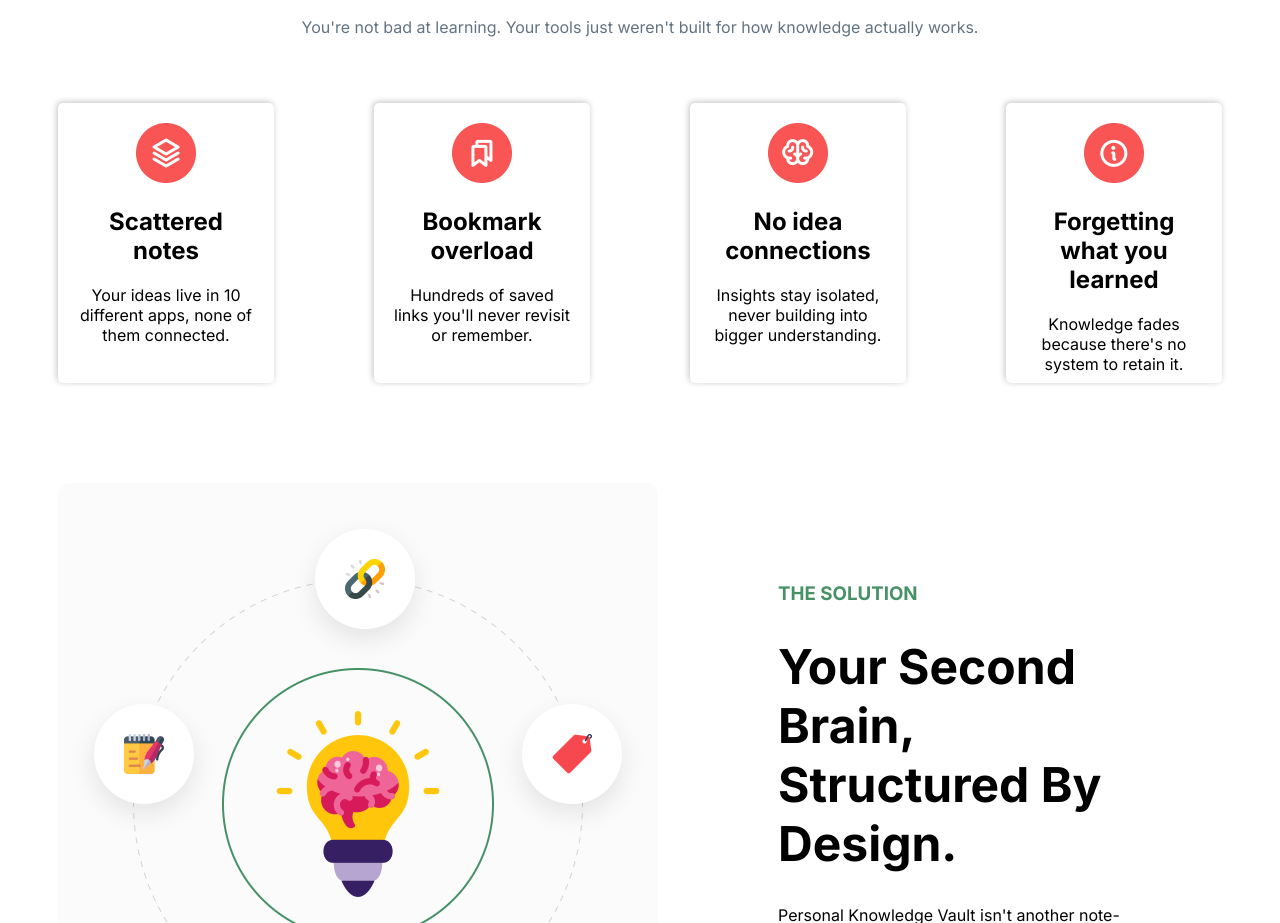
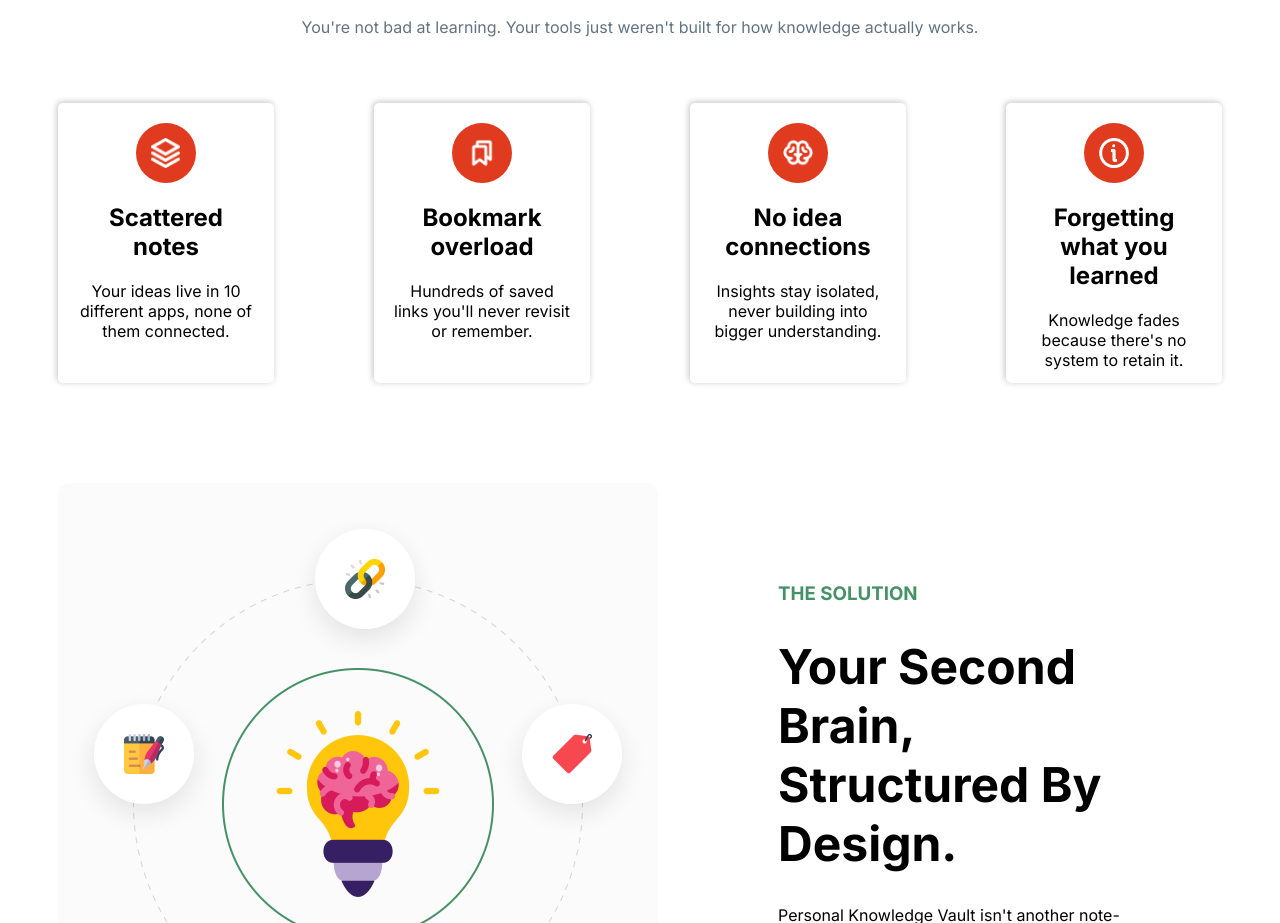
Before and after one commit to DirectioNSajib/PH-Milestone-1-Assingment-1, a plain HTML site: page index.html in a window 1280 px wide. Shown: the part 880-1803 px from the top of the page. Drawn offline with Linux system fonts and the light colour scheme.

Commit message:
add cart icon and change color and other final touch

```diff
--- a/index.html
+++ b/index.html
@@ -65,25 +65,38 @@
 
             <div class="three-cart">
                 <div class="cart">
-                    <img src="./image/layericon.png" alt="" width="60px">
+
+                    <div class="iconcart">
+                        <img src="./image/Vector.png" alt="" class="iconcartimg">
+                    </div>
+                    <!-- <img src="./image/layericon.png" alt="" width="60px"> -->
                     <h2 class="cartheader">Scattered notes</h2>
                     <p class="cartpara">Your ideas live in 10 different apps, none of them connected.</p>
 
                 </div>
                 <div class="cart">
-                    <img src="./image/saveicon.png" alt="" width="60px">
+                    <div class="iconcart">
+                        <img src="./image/Bookmarks.png" alt="" class="iconcartimg">
+                    </div>
+                    <!-- <img src="./image/saveicon.png" alt="" width="60px"> -->
                     <h2 class="cartheader">Bookmark overload</h2>
                     <p class="cartpara">Hundreds of saved links you'll never revisit or remember.</p>
 
                 </div>
                 <div class="cart">
-                    <img src="./image/brainicon.png" alt="" width="60px">
+                    <div class="iconcart">
+                        <img src="./image/Brain.png" alt="" class="iconcartimg">
+                    </div>
+                    <!-- <img src="./image/brainicon.png" alt="" width="60px"> -->
                     <h2 class="cartheader">No idea connections</h2>
                     <p class="cartpara">Insights stay isolated, never building into bigger understanding.</p>
 
                 </div>
                 <div class="cart">
-                    <img src="./image/infoicon.png" alt="" width="60px">
+                    <div class="iconcart">
+                        <img src="./image/info 2.png" alt="" class="iconcartimg">
+                    </div>
+                    <!-- <img src="./image/infoicon.png" alt="" width="60px"> -->
                     <h2 class="cartheader">Forgetting what
                         you learned
                     </h2>
--- a/style.css
+++ b/style.css
@@ -352,3 +352,29 @@ hr
     transform: scale(1.5);
 
 }
+
+.iconcart
+{
+    /* border: 2px solid red; */
+    height: 60px;
+    width: 60px;
+    margin: auto;
+    background-color: rgb(224, 59, 30);
+    border-radius: 50%;
+    display: flex;
+    align-items: center;
+}
+
+.iconcart:hover
+{
+    background-color: rgb(240, 90, 45);
+    transform: scale(1.05);
+    transition: 300ms;
+}
+
+.iconcartimg{
+    margin: auto;
+    margin-top: auto;
+    height: 30px;
+    width: 30px;
+}
```
Also changed, not shown: image/Bookmarks.png (added), image/Brain.png (added), image/Info.png (added), image/Vector.png (added), image/info 1.png (added), image/info 2.png (added).
